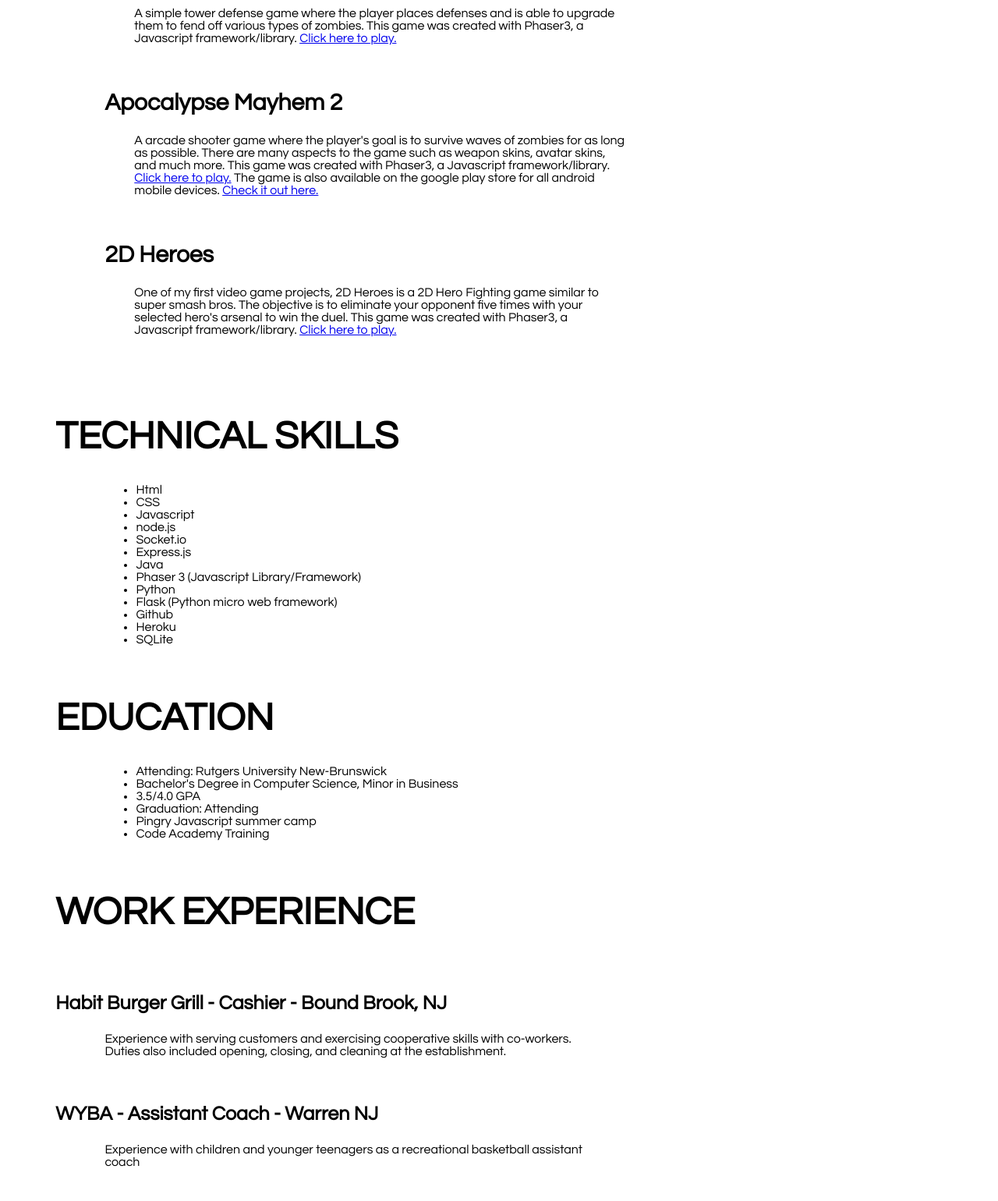
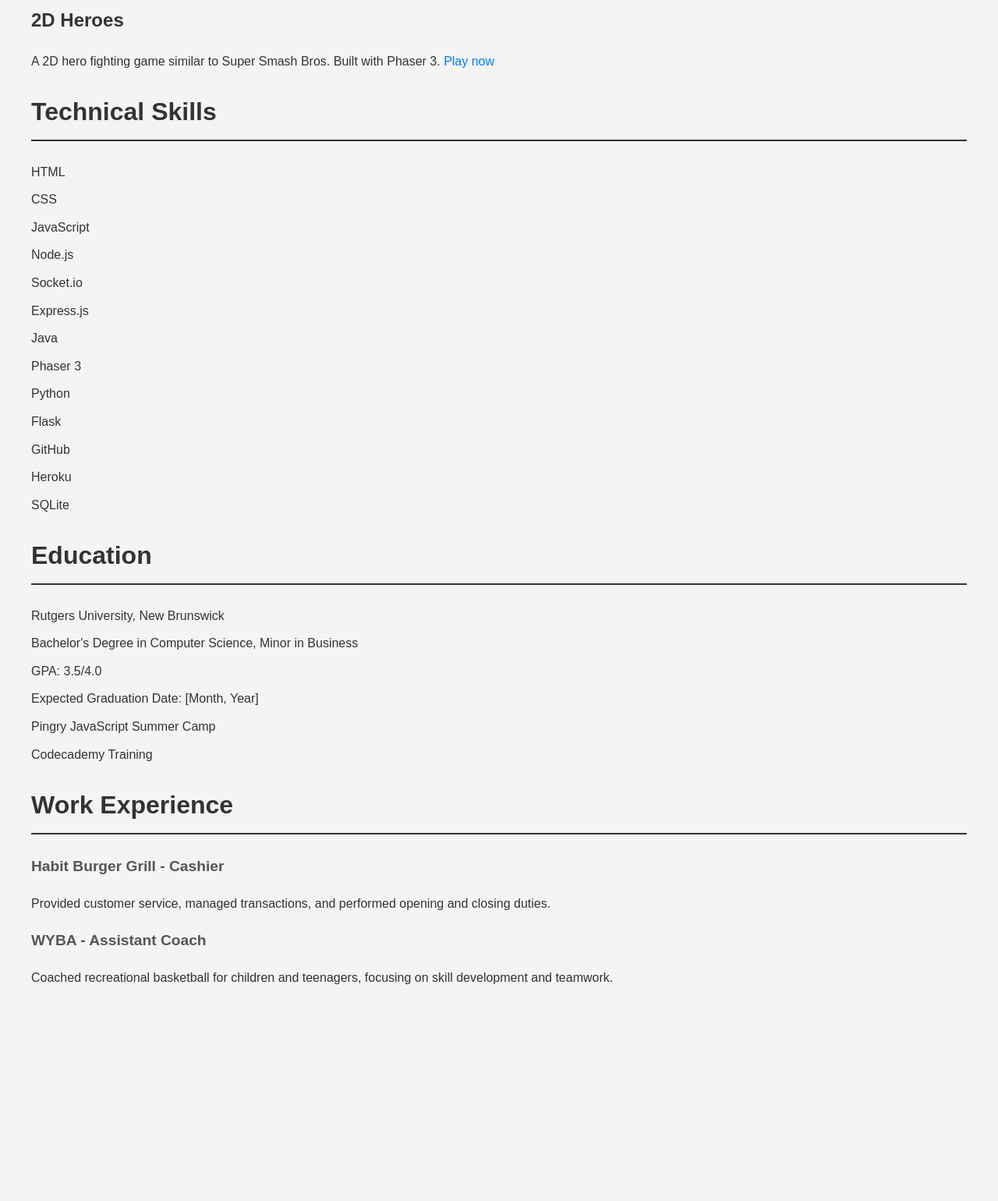
Before and after one commit to jeremyhu134/jeremydeveloper, a plain HTML site: page resume.html in a window 1280 px wide. Shown: the part 729-2269 px from the top of the page at 78% size. After the commit the page ends 2036 px from the top, so only its background shows below. Drawn offline with Linux system fonts and the light colour scheme.

Commit message:
Add files via upload

```diff
--- a/resume.html
+++ b/resume.html
@@ -1,99 +1,112 @@
-
 <!doctype html>
-<html>
+<html lang="en">
 <head>
-        <title>Jeremy Hu Resume</title>
-        <ul class= "navsmost">
+    <meta charset="UTF-8">
+    <meta name="viewport" content="width=device-width, initial-scale=1.0">
+    <title>Jeremy Hu | Resume</title>
+    <link rel="stylesheet" href="style.css">
+</head>
+<body>
+    <header>
+        <nav>
+            <ul class="navsmost">
                 <li class="navs"><a href="index.html">Home</a></li>
                 <li class="navs"><a href="resume.html">Resume</a></li>
-            <link rel="stylesheet" type="text/css" href="style.css" />
             </ul>
-    </head>
-    <body>
-         <div>
+        </nav>
+    </header>
+
+    <main>
+        <section class="projects">
             <h1>Projects</h1>
-             <br>
-             <h2>   Private Communications Website </h2>
+            <article>
+                <h2>Private Communications Website</h2>
                 <p class="project-descriptions">
-                    An authenticated private chat website built with Flask, Html5, Javascript, css, Python, SQLite. Includes account creation, chat interface, profile custimization, and more.
+                    An authenticated private chat website built with Flask, HTML5, JavaScript, CSS, Python, and SQLite. Features account creation, chat interface, and profile customization.
                 </p>
-            <br>
-              <h2> AI Vacation Planner </h2>
+            </article>
+            <article>
+                <h2>AI Vacation Planner</h2>
                 <p class="project-descriptions">
-                     Using Flask, Gemini & Google Maps API, the planner gets input from the user and through prompt engineering with Gemini gives responses used to display a map of a vacation route with Google Maps Api
+                    A vacation planner using Flask, Gemini, and Google Maps API. The tool processes user input through Gemini's prompt engineering to display a vacation route on Google Maps.
                 </p>
-            <br>
-              <h2> Smokey Mountains AI Assistant </h2>
+            </article>
+            <article>
+                <h2>Smokey Mountains AI Assistant</h2>
                 <p class="project-descriptions">
-                    An AI assistant named Jeff that answers any question prompted to it about the Great Smokey Mountains. Built with, Flask, Gemini, HTML, Javascript, css.
+                    An AI assistant named Jeff answers questions about the Great Smoky Mountains. Built with Flask, Gemini, HTML, JavaScript, and CSS.
                 </p>
-            <br>
+            </article>
+            <article>
                 <h2>Infinite Apocalypse</h2>
                 <p class="project-descriptions">
-                    A simple tower defense game where the player places defenses and is able to upgrade them to fend off various types of zombies. This game was created with Phaser3, a Javascript framework/library.
-                    <a target="_blank" href="https://jeremyhu134.github.io/infiniteapocalypseremastered/">Click here to play.</a>
+                    A tower defense game where players place and upgrade defenses to fend off zombies. Created with Phaser 3.
+                    <a href="https://jeremyhu134.github.io/infiniteapocalypseremastered/" target="_blank">Play now</a>
                 </p>
-            <br>
+            </article>
+            <article>
                 <h2>Apocalypse Mayhem 2</h2>
                 <p class="project-descriptions">
-                    A arcade shooter game where the player's goal is to survive waves of zombies for as long as possible. There are many aspects to the game such as weapon skins, avatar skins, and much more. This game was created with Phaser3, a Javascript framework/library.
-                    <a target="_blank" href="https://jeremyhu134.github.io/ApocalypseMayhem/">Click here to play.</a> The game is also available on the google play store for all android mobile devices. <a target="_blank" href="https://play.google.com/store/apps/details?id=com.hugames.www&pli=1">Check it out here.</a>
+                    An arcade shooter game with various features including weapon and avatar skins. Created with Phaser 3.
+                    <a href="https://jeremyhu134.github.io/ApocalypseMayhem/" target="_blank">Play now</a>
+                    <span>Available on the <a href="https://play.google.com/store/apps/details?id=com.hugames.www&pli=1" target="_blank">Google Play Store</a>.</span>
                 </p>
-            <br>
-            <h2> 2D Heroes </h2>
+            </article>
+            <article>
+                <h2>2D Heroes</h2>
                 <p class="project-descriptions">
-                    One of my first video game projects, 2D Heroes is a 2D Hero Fighting game similar to super smash bros. The objective is to eliminate your opponent five times with your selected hero's arsenal to win the duel. This game was created with Phaser3, a Javascript framework/library.
-                    <a target="_blank" href="https://jeremyhu134.github.io/twodheroes/">Click here to play.</a>
+                    A 2D hero fighting game similar to Super Smash Bros. Built with Phaser 3.
+                    <a href="https://jeremyhu134.github.io/twodheroes/" target="_blank">Play now</a>
                 </p>
-            <br>
+            </article>
+        </section>
 
-             <br>
-             <br>
-
-        </div>
-        <div>
-            <h1> TECHNICAL SKILLS</h1>
-                <ul class = "descriptions">
-                    <li>Html</li>
+        <section class="skills">
+            <h1>Technical Skills</h1>
+            <ul class="descriptions">
+                <li>HTML</li>
                 <li>CSS</li>
-                    <li>Javascript</li>
-                    <li>node.js</li>
+                <li>JavaScript</li>
+                <li>Node.js</li>
                 <li>Socket.io</li>
                 <li>Express.js</li>
                 <li>Java</li>
-                    <li>Phaser 3 (Javascript Library/Framework)</li>
+                <li>Phaser 3</li>
                 <li>Python</li>
-                    <li>Flask (Python micro web framework)</li>
-                    <li>Github</li>
+                <li>Flask</li>
+                <li>GitHub</li>
                 <li>Heroku</li>
                 <li>SQLite</li>
+            </ul>
+        </section>
 
+        <section class="education">
+            <h1>Education</h1>
+            <ul class="descriptions">
+                <li>Rutgers University, New Brunswick</li>
+                <li>Bachelor's Degree in Computer Science, Minor in Business</li>
+                <li>GPA: 3.5/4.0</li>
+                <li>Expected Graduation Date: [Month, Year]</li>
+                <li>Pingry JavaScript Summer Camp</li>
+                <li>Codecademy Training</li>
             </ul>
-            <br>
+        </section>
 
-            <h1> EDUCATION </h1>
-                <ul class = "descriptions">
-                    <li>Attending: Rutgers University New-Brunswick </li>
-                    <li>Bachelor's Degree in Computer Science, Minor in Business</li>
-                    <li>3.5/4.0 GPA</li>
-                    <li>Graduation: Attending </li>
-                    <li>Pingry Javascript summer camp</li>
-                    <li>Code Academy Training </li>
-                </ul>
-            <br>
-            <h1>WORK EXPERIENCE</h1>
-            <br>
-            <h3>Habit Burger Grill - Cashier - Bound Brook, NJ</h3>
+        <section class="experience">
+            <h1>Work Experience</h1>
+            <article>
+                <h3>Habit Burger Grill - Cashier</h3>
                 <p class="descriptions">
-                    Experience with serving customers and exercising cooperative skills with co-workers. Duties also included opening, closing, and cleaning at the establishment.
+                    Provided customer service, managed transactions, and performed opening and closing duties.
                 </p>
-            <br>
-            <h3> WYBA - Assistant Coach - Warren NJ </h3>
+            </article>
+            <article>
+                <h3>WYBA - Assistant Coach</h3>
                 <p class="descriptions">
-                    Experience with children and younger teenagers as a recreational basketball assistant coach
+                    Coached recreational basketball for children and teenagers, focusing on skill development and teamwork.
                 </p>
-            <br>
-
-        </div>
+            </article>
+        </section>
+    </main>
 </body>
 </html>
--- a/style.css
+++ b/style.css
@@ -1,79 +1,120 @@
-p {
-    text-align-last: left;
+/* Base Styles */
+body {
+    font-family: 'Arial', sans-serif;
+    line-height: 1.6;
+    margin: 0;
+    padding: 0;
+    box-sizing: border-box;
+    color: #333;
+    background-color: #f4f4f4;
 }
 
-h1 {
-    font-size: 50px;
-    color: black;
-    margin-left: 5%;
-    font-family: century gothic;
-}
-h2 {
-    font-size: 30px;
-    color: black;
-    margin-left: 10%;
-    font-family: century gothic;
-}
-h3 {
-    font-size: 25px;
-    color: black;
-    margin-left: 5%;
-    font-family: century gothic;
+/* Header and Navigation */
+header {
+    background-color: #333;
+    color: #fff;
 }
 
-.descriptions {
-    margin-left: 10%;
-    max-width: 50%;
-    font-family: century gothic;
+nav ul {
+    list-style: none;
+    padding: 0;
+    margin: 0;
+    display: flex;
+    justify-content: center;
 }
 
-.project-descriptions {
-    margin-left: 13%;
-    max-width: 50%;
-    font-family: century gothic;
+nav li {
+    margin: 0;
 }
 
-.mainDiv{
-
+nav a {
+    display: block;
+    padding: 15px 20px;
+    color: #fff;
+    text-decoration: none;
+    text-align: center;
 }
 
-.descriptionMain {
-    margin-left: 10%;
-    max-width: 45%;
-    font-size: 30px;
-    font-family: century gothic;
-    float: left;
+nav a:hover {
+    background-color: #575757;
 }
 
-.navs a{
-    display: block;
-    color: black;
-    text-align: center;
-    padding: 16px;
-    text-decoration: none;
-    font-family: century gothic;
-    float: left;
-}
-.navs a:hover {
-    border-bottom-style: ridge;
+/* Main Content */
+main {
+    padding: 20px;
+    max-width: 1200px;
+    margin: auto;
 }
 
-.navsmost{
-    list-style-type: none;
-    margin-left: 5%;
-    padding: 0;
-    overflow: hidden;
-    background-color: white;
+/* Sections */
+section {
+    margin-bottom: 20px;
 }
 
-@keyframes fadeIn {
-  0% { opacity: 0; }
-  100% { opacity: 1; }
+section h1 {
+    font-size: 2em;
+    border-bottom: 2px solid #333;
+    padding-bottom: 10px;
 }
-.pfp{
-    float: right;
-    width: 30%;
-    margin-right: 5%;
-    border-radius: 200px;
-    animation: fadeIn 1s;
+
+section h2 {
+    font-size: 1.5em;
+    color: #333;
 }
+
+section h3 {
+    font-size: 1.2em;
+    color: #555;
+}
+
+.project-descriptions, .descriptions {
+    margin: 0;
+    padding: 0;
+    list-style-type: none;
+}
+
+.project-descriptions a {
+    color: #007bff;
+    text-decoration: none;
+}
+
+.project-descriptions a:hover {
+    text-decoration: underline;
+}
+
+/* Profile and Image */
+.profile {
+    display: flex;
+    align-items: center;
+}
+
+.pfp {
+    border-radius: 50%;
+    margin-right: 20px;
+    max-width: 150px;
+}
+
+.intro p {
+    max-width: 600px;
+}
+
+/* Lists */
+ul.descriptions {
+    padding: 0;
+}
+
+ul.descriptions li {
+    margin-bottom: 10px;
+}
+
+/* Responsive Design */
+@media (max-width: 768px) {
+    .profile {
+        flex-direction: column;
+        text-align: center;
+    }
+
+    .pfp {
+        margin: 0 auto 20px;
+    }
+}
```
Also changed, not shown: index.html (+25 -21 lines). Lines whose indentation alone changed are shown as unchanged.
